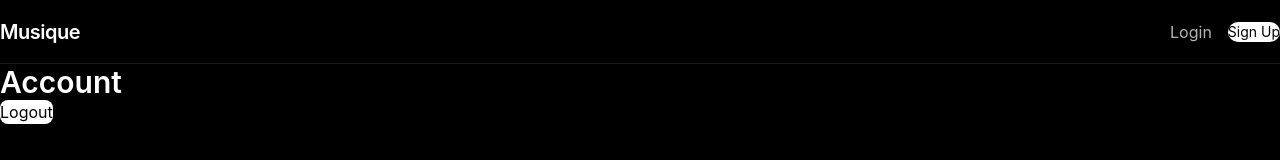
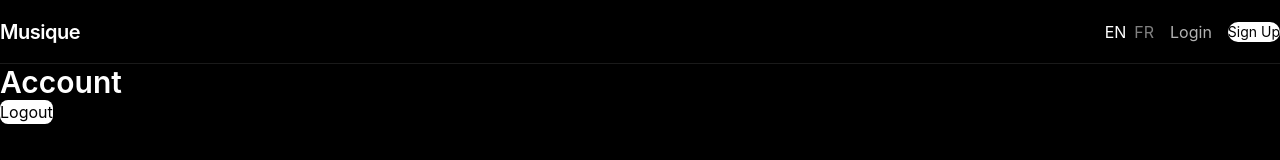
Before and after one commit to aridari-1/music-app, a Next.js app: page /account in a window 1280 px wide. Shown: the top 160 px of the page. Built offline with nearby package versions, Linux system fonts and the light colour scheme; no server answers.

Commit message:
homeclient made

```diff
--- a/app/layout.tsx
+++ b/app/layout.tsx
@@ -1,5 +1,6 @@
 import "./globals.css";
 import AppShell from "@/components/layout/AppShell";
+import { LanguageProvider } from "@/context/LanguageProvider";
 
 export const metadata = {
   title: "Musique",
@@ -14,7 +15,9 @@ export default function RootLayout({
   return (
     <html lang="en">
       <body className="bg-black text-white">
-        <AppShell>{children}</AppShell>
+        <LanguageProvider>
+          <AppShell>{children}</AppShell>
+        </LanguageProvider>
       </body>
     </html>
   );
--- a/app/page.tsx
+++ b/app/page.tsx
@@ -1,6 +1,6 @@
-import SongCard from "@/components/ui/SongCard";
 import { createClient } from "@/lib/supabase/server";
-import { adminClient } from "@/lib/supabase/admin"; // 🔥 IMPORTANT
+import { adminClient } from "@/lib/supabase/admin";
+import HomeClient from "@/components/HomeClient";
 
 export default async function HomePage() {
   const supabase = await createClient();
@@ -22,13 +22,22 @@ export default async function HomePage() {
     ownedSongIds = library?.map((item) => item.song_id) || [];
   }
 
-  // 🔥 GET TRENDING (REAL DATA)
-  const { data: trendingRaw } = await supabase.rpc("get_trending_songs");
+  // 🔥 GET DATA
+  const { data: trendingRaw, error: trendingError } =
+    await supabase.rpc("get_trending_songs");
 
-  // 🆕 GET NEW RELEASES (REAL DATA)
-  const { data: newRaw } = await supabase.rpc("get_new_songs");
+  const { data: newRaw, error: newError } =
+    await supabase.rpc("get_new_songs");
 
-  // 🖼️ ADD SIGNED URL FUNCTION
+  if (trendingError) {
+    console.error("❌ Trending error:", trendingError.message);
+  }
+
+  if (newError) {
+    console.error("❌ New releases error:", newError.message);
+  }
+
+  // 🖼️ SIGNED URL HELPER
   const addSignedUrls = async (songs: any[]) => {
     return Promise.all(
       (songs || []).map(async (song) => {
@@ -54,76 +63,10 @@ export default async function HomePage() {
   const newReleases = await addSignedUrls(newRaw || []);
 
   return (
-    <main className="min-h-screen bg-black text-white px-6 py-10 space-y-10">
-
-      {/* 🎨 HERO */}
-      <section className="relative h-64 rounded-3xl overflow-hidden bg-gradient-to-br from-purple-600 to-indigo-700 flex items-end p-6">
-        <div>
-          <h1 className="text-3xl font-bold mb-2">
-            Discover New Music
-          </h1>
-          <p className="text-white/70">
-            Support artists. Own your sound.
-          </p>
-        </div>
-      </section>
-
-      {/* 🔥 TRENDING */}
-      <Section
-        title="🔥 Trending"
-        subtitle="Most purchased this week"
-      >
-        {trending.map((song: any) => (
-          <SongCard
-            key={song.id}
-            song={song}
-            owned={ownedSongIds.includes(song.id)}
-          />
-        ))}
-      </Section>
-
-      {/* 🆕 NEW RELEASES */}
-      <Section
-        title="🆕 New Releases"
-        subtitle="Recently added by artists"
-      >
-        {newReleases.map((song: any) => (
-          <SongCard
-            key={song.id}
-            song={song}
-            owned={ownedSongIds.includes(song.id)}
-          />
-        ))}
-      </Section>
-
-    </main>
+    <HomeClient
+      trending={trending}
+      newReleases={newReleases}
+      ownedSongIds={ownedSongIds}
+    />
   );
 }
-
-/* 🔥 Reusable Section */
-function Section({
-  title,
-  subtitle,
-  children,
-}: {
-  title: string;
-  subtitle?: string;
-  children: React.ReactNode;
-}) {
-  return (
-    <section>
-      <div className="mb-4">
-        <h2 className="text-2xl font-semibold">{title}</h2>
-        {subtitle && (
-          <p className="text-white/50 text-sm">
-            {subtitle}
-          </p>
-        )}
-      </div>
-
-      <div className="flex gap-4 overflow-x-auto pb-2">
-        {children}
-      </div>
-    </section>
-  );
-}
--- /dev/null
+++ b/components/HomeClient.tsx
@@ -0,0 +1,80 @@
+"use client";
+
+import SongCard from "@/components/ui/SongCard";
+import { useLanguage } from "@/context/LanguageProvider";
+
+export default function HomeClient({
+  trending,
+  newReleases,
+  ownedSongIds,
+}: any) {
+  const { t } = useLanguage();
+
+  return (
+    <main className="min-h-screen bg-black text-white px-6 py-10 space-y-10">
+
+      {/* HERO */}
+      <section className="relative h-64 rounded-3xl overflow-hidden bg-gradient-to-br from-purple-600 to-indigo-700 flex items-end p-6">
+        <div>
+          <h1 className="text-3xl font-bold mb-2">
+            {t.discover}
+          </h1>
+          <p className="text-white/70">
+            {t.support}
+          </p>
+        </div>
+      </section>
+
+      {/* TRENDING */}
+      {trending.length > 0 && (
+        <Section
+          title={`🔥 ${t.trending}`}
+          subtitle={t.trendingSub}
+        >
+          {trending.map((song: any) => (
+            <div key={song.id} className="min-w-[200px]">
+              <SongCard
+                song={song}
+                owned={ownedSongIds.includes(song.id)}
+              />
+            </div>
+          ))}
+        </Section>
+      )}
+
+      {/* NEW */}
+      <Section
+        title={`🆕 ${t.new}`}
+        subtitle={t.newSub}
+      >
+        {newReleases.map((song: any) => (
+          <div key={song.id} className="min-w-[200px]">
+            <SongCard
+              song={song}
+              owned={ownedSongIds.includes(song.id)}
+            />
+          </div>
+        ))}
+      </Section>
+
+    </main>
+  );
+}
+
+/* SECTION */
+function Section({ title, subtitle, children }: any) {
+  return (
+    <section>
+      <div className="mb-4">
+        <h2 className="text-2xl font-semibold">{title}</h2>
+        {subtitle && (
+          <p className="text-white/50 text-sm">{subtitle}</p>
+        )}
+      </div>
+
+      <div className="flex gap-4 overflow-x-auto pb-2">
+        {children}
+      </div>
+    </section>
+  );
+}
--- /dev/null
+++ b/components/LanguageSwitcher.tsx
@@ -0,0 +1,25 @@
+"use client";
+
+import { useLanguage } from "@/context/LanguageProvider";
+
+export default function LanguageSwitcher() {
+  const { lang, setLang } = useLanguage();
+
+  return (
+    <div className="flex gap-2">
+      <button
+        onClick={() => setLang("en")}
+        className={lang === "en" ? "text-white" : "text-white/50"}
+      >
+        EN
+      </button>
+
+      <button
+        onClick={() => setLang("fr")}
+        className={lang === "fr" ? "text-white" : "text-white/50"}
+      >
+        FR
+      </button>
+    </div>
+  );
+}
--- a/components/layout/Navbar.tsx
+++ b/components/layout/Navbar.tsx
@@ -2,6 +2,7 @@
 
 import Link from "next/link";
 import useAuth from "@/hooks/useAuth";
+import LanguageSwitcher from "@/components/LanguageSwitcher";
 
 export default function Navbar() {
   const { user } = useAuth();
@@ -16,6 +17,10 @@ export default function Navbar() {
 
       {/* RIGHT SIDE */}
       <div className="flex items-center gap-4">
+
+        {/* 🌍 LANGUAGE SWITCH */}
+        <LanguageSwitcher />
+
         {user ? (
           <Link
             href="/account"
--- /dev/null
+++ b/context/LanguageProvider.tsx
@@ -0,0 +1,22 @@
+"use client";
+
+import { createContext, useContext, useState } from "react";
+import { translations } from "@/lib/i18n";
+
+type Lang = "en" | "fr";
+
+const LanguageContext = createContext<any>(null);
+
+export function LanguageProvider({ children }: any) {
+  const [lang, setLang] = useState<Lang>("en");
+
+  const t = translations[lang];
+
+  return (
+    <LanguageContext.Provider value={{ lang, setLang, t }}>
+      {children}
+    </LanguageContext.Provider>
+  );
+}
+
+export const useLanguage = () => useContext(LanguageContext);
--- /dev/null
+++ b/lib/i18n.ts
@@ -0,0 +1,53 @@
+export const translations = {
+  en: {
+    home: "Home",
+    search: "Search",
+    myMusic: "My Music",
+    upload: "Upload",
+    dashboard: "Dashboard",
+    account: "Account",
+
+    discover: "Discover New Music",
+    support: "Support artists. Own your sound.",
+
+    trending: "Trending",
+    trendingSub: "Most purchased this week",
+
+    new: "New Releases",
+    newSub: "Recently added by artists",
+
+    yourSongs: "Your Songs",
+    uploadSong: "Upload New Song",
+
+    totalEarnings: "Total Earnings",
+    pending: "Pending Payout",
+    paid: "Paid Earnings",
+    sales: "Total Sales",
+  },
+
+  fr: {
+    home: "Accueil",
+    search: "Rechercher",
+    myMusic: "Ma musique",
+    upload: "Publier",
+    dashboard: "Tableau de bord",
+    account: "Compte",
+
+    discover: "Découvrez de la nouvelle musique",
+    support: "Soutenez les artistes. Possédez votre son.",
+
+    trending: "Tendances",
+    trendingSub: "Les plus achetées cette semaine",
+
+    new: "Nouveautés",
+    newSub: "Ajoutées récemment",
+
+    yourSongs: "Vos morceaux",
+    uploadSong: "Publier une chanson",
+
+    totalEarnings: "Revenus totaux",
+    pending: "Paiement en attente",
+    paid: "Revenus payés",
+    sales: "Ventes totales",
+  },
+};
```
